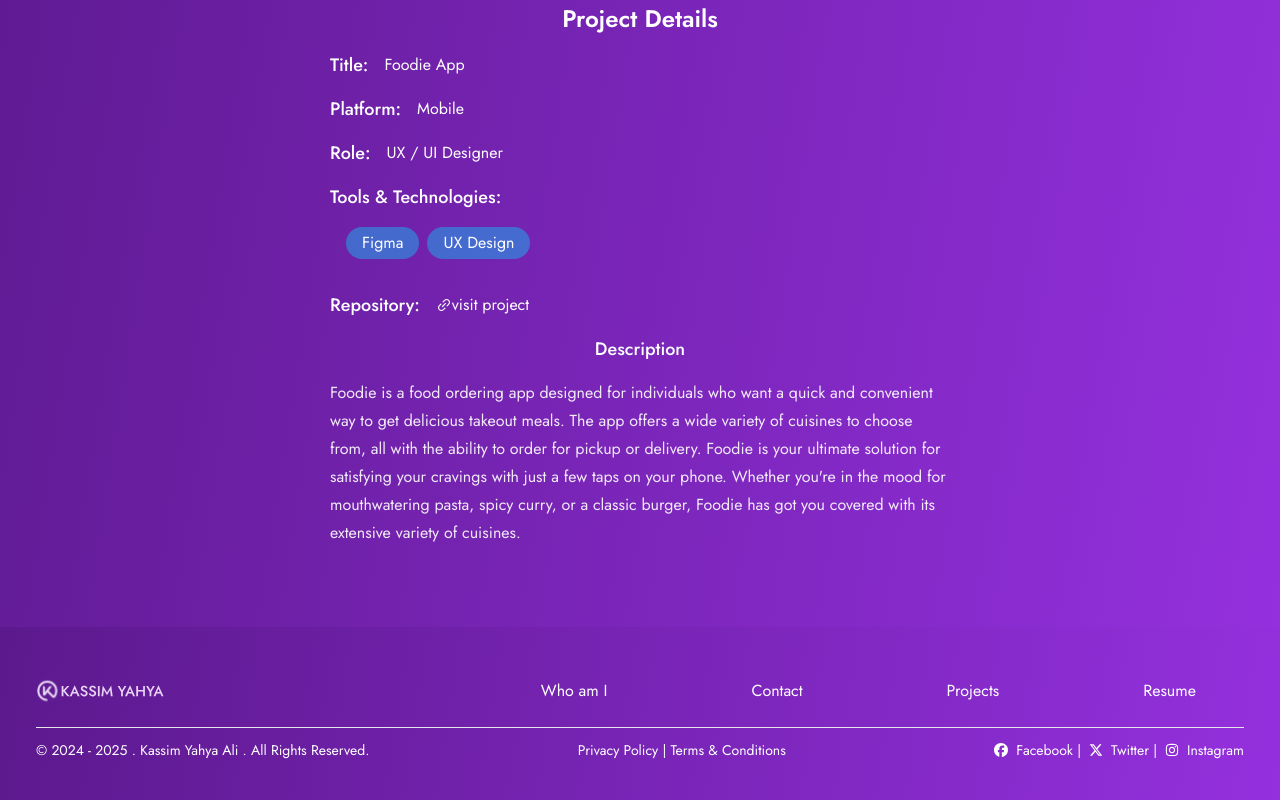
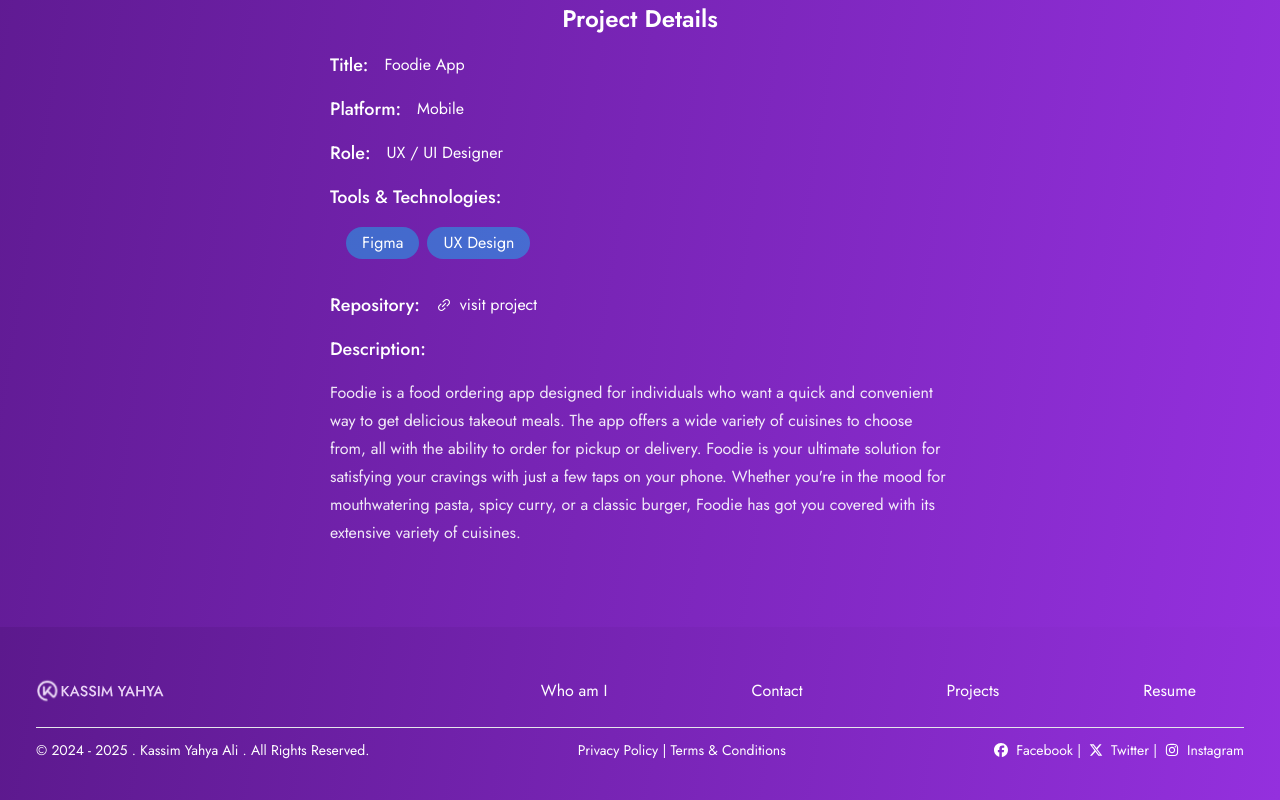
Before and after one commit to DivineLeafBird/portfolio, a React (Vite) app: page /projects/1/1 in a window 1280 px wide. Shown: the part 712-1512 px from the top of the page. Built offline with nearby package versions, Linux system fonts and the light colour scheme.

Commit message:
fix: improve layout and styling of repository link and project description in DeepDive component

```diff
--- a/src/components/DeepDive.jsx
+++ b/src/components/DeepDive.jsx
@@ -106,27 +106,27 @@ const DeepDive = ({ project }) => {
               )}
           </div>
         </div>
-        <p className="flex items-center space-x-4">
-          <span className="font-medium text-lg">Repository:</span>{" "}
-          <span className="text-base font-normal  ">
+        <div className="flex items-center space-x-4">
+          <p className="font-medium text-lg">Repository:</p>{" "}
+          <div className="text-base font-normal hover:text-blue transition-all duration-300">
             <a
               href={project.githubLink}
-              className="flex items-center"
+              className="flex items-center gap-2"
               target="_blank"
               rel="noopener noreferrer"
             >
               {" "}
               <AiOutlineLink />
-              {""} visit project
+              <span>visit project</span>
             </a>
-          </span>
-        </p>
-        <p className="flex flex-col gap-4">
-          <span className="font-medium text-lg text-center">Description</span>{" "}
-          <span className="text-base/7 opacity-90 font-normal ">
+          </div>
+        </div>
+        <div className="flex-col items-center justify-center">
+          <p className="font-medium text-lg">Description:</p>{" "}
+          <p className="text-base/7 opacity-90 font-normal pt-4 ">
             {project.description}
-          </span>
-        </p>
+          </p>
+        </div>
       </div>
     </section>
   );
```
